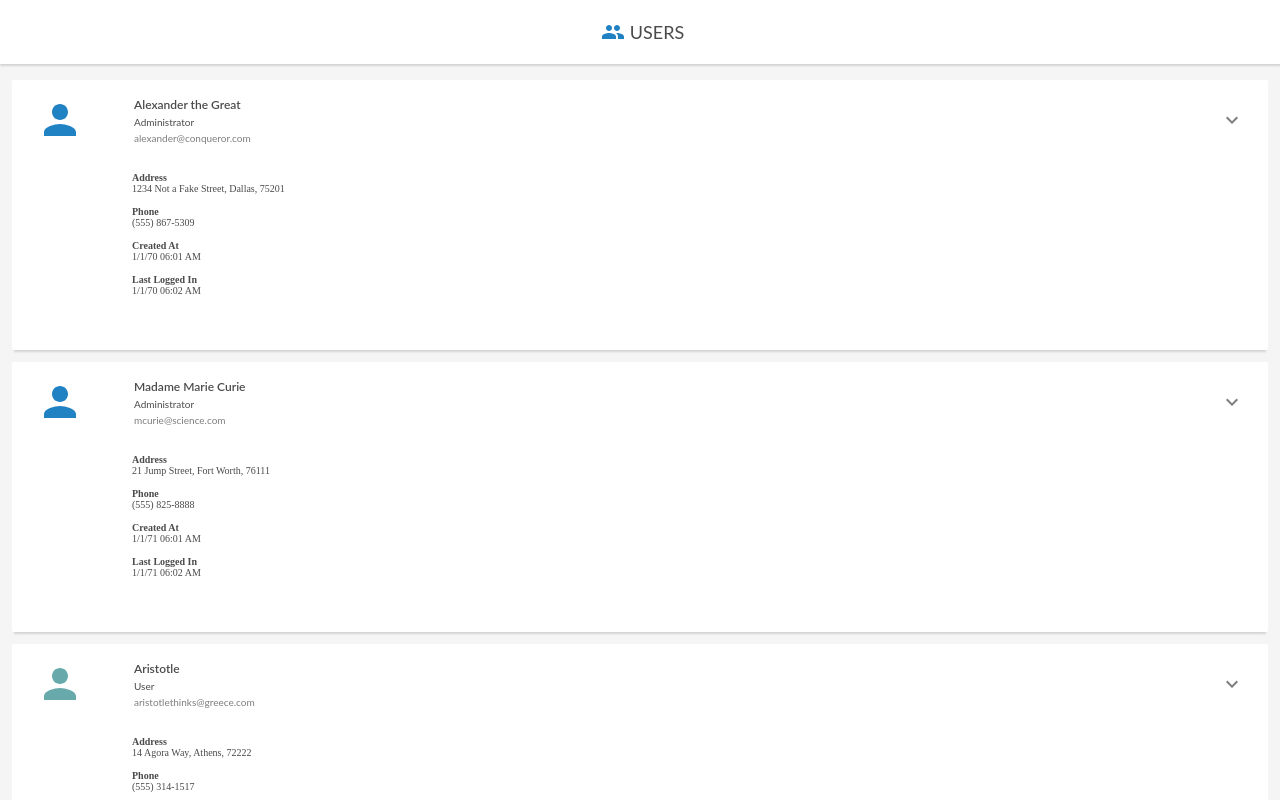
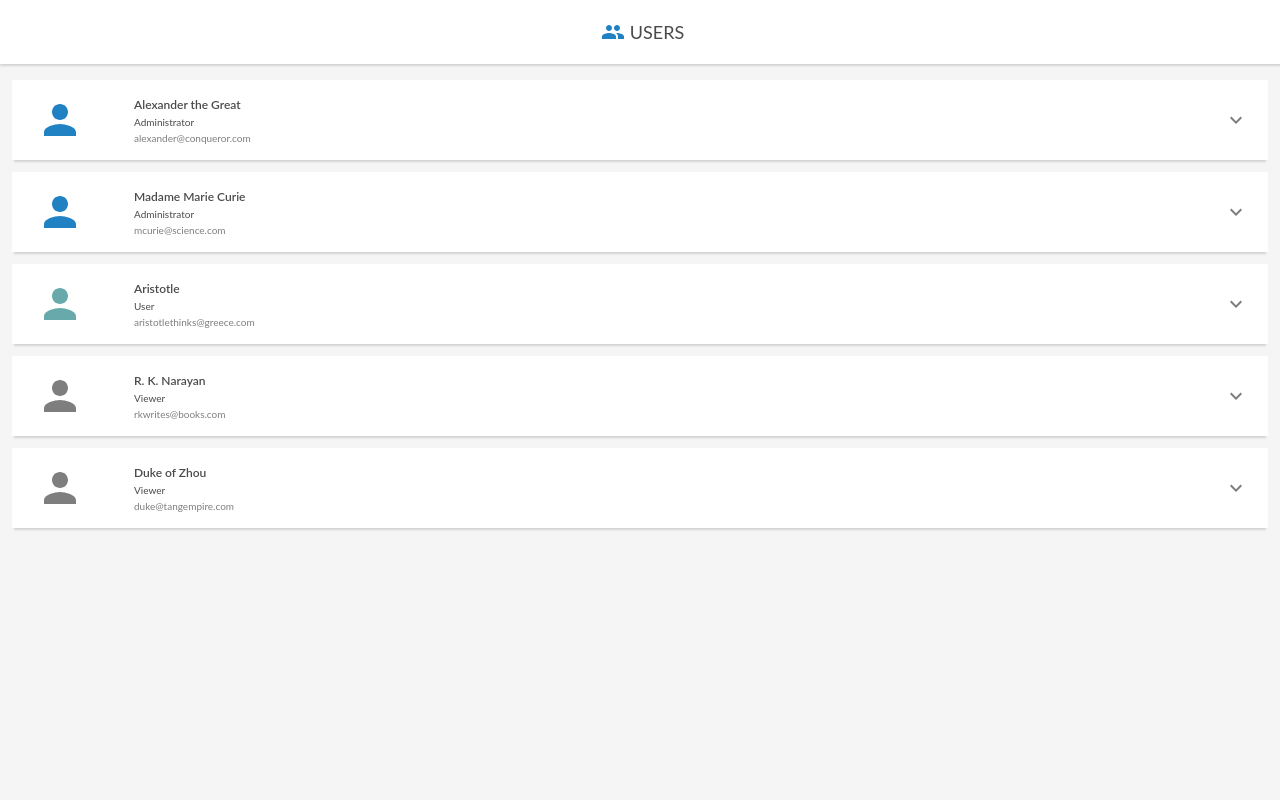
Before and after one commit to pmin825/veryable, a React (Create React App) app: page / in a window 1280 px wide. Shown: the top 800 px of the page. Built offline with nearby package versions, Linux system fonts and the light colour scheme.

Commit message:
add accordian func

```diff
--- a/src/components/UserIndex.jsx
+++ b/src/components/UserIndex.jsx
@@ -5,6 +5,7 @@ import "./UserIndex.css";
 
 const UserIndex = () => {
   const [users, setUsers] = useState([]);
+  const [active, setActive] = useState(false);
 
   useEffect(() => {
     fetchUsers();
@@ -21,15 +22,28 @@ const UserIndex = () => {
     setUsers(data);
   };
 
+  const toggleActive = (e) => {
+    e.preventDefault();
+    setActive((prev) => !prev);
+  };
+
   return (
     <div className="index-container">
       <div className="navbar">
         <div className="navbar-icon">
-          <img className="group-icon" src="./icons/group.svg" alt="group-icon" />
+          <img
+            className="group-icon"
+            src="./icons/group.svg"
+            alt="group-icon"
+          />
         </div>
         <p>USERS</p>
       </div>
-      <UserIndexItem users={users} />
+      <UserIndexItem
+        users={users}
+        toggleActive={toggleActive}
+        active={active}
+      />
     </div>
   );
 };
--- a/src/components/UserIndexItem.css
+++ b/src/components/UserIndexItem.css
@@ -2,6 +2,7 @@
   display: flex;
   flex-direction: column;
   margin-bottom: 12px;
+  position: relative;
 }
 
 .user-card {
@@ -17,6 +18,7 @@
   justify-content: space-between;
   align-items: center;
   cursor: pointer;
+  position: relative;
 }
 
 .user-info {
@@ -58,7 +60,11 @@
 }
 
 .expand {
-  margin-right: 24px;
+  /* margin-right: 24px; */
+  position: absolute;
+  top: 50%;
+  right: 20px;
+  transform: translateY(-50%);
 }
 
 .expand-details {
@@ -71,13 +77,25 @@
 }
 
 .user-content {
-  height: 190px;
+  /* height: 190px; */
   margin-left: 12px;
   margin-right: 12px;
   background-color: white;
   border-radius: 0px 0px 2px 2px;
   box-shadow: 0 4px 2px -2px lightgray;
   display: flex;
+  position: relative;
+  height: 0;
+  overflow: hidden;
+  transition: 0.5s;
+  /* overflow-y: auto; */
+}
+
+#active {
+  height: 190px;
+  overflow: hidden;
+  transition: 0.5s;
+  overflow-y: hidden;
 }
 
 .detail-header {
--- a/src/components/UserIndexItem.jsx
+++ b/src/components/UserIndexItem.jsx
@@ -2,7 +2,7 @@ import React from "react";
 
 import "./UserIndexItem.css";
 
-const UserIndexItem = ({ users }) => {
+const UserIndexItem = ({ users, toggleActive, active }) => {
   const generateTime = (timeInMS) => {
     let minutes = Math.floor((timeInMS / (1000 * 60)) % 60);
     let hours = Math.floor((timeInMS / (1000 * 60 * 60)) % 24) % 12;
@@ -27,8 +27,12 @@ const UserIndexItem = ({ users }) => {
     <div>
       {users.map((user) => {
         return (
-          <div className="user-index-container">
-            <button key={user.id} className="user-card">
+          <div key={user.id} className="user-index-container">
+            <button
+              onClick={(e) => toggleActive(e)}
+              key={user.id}
+              className="user-card"
+            >
               <div className="icon-details">
                 <svg
                   className="user-icon"
@@ -69,7 +73,7 @@ const UserIndexItem = ({ users }) => {
                 <path d="M16.59 8.59L12 13.17 7.41 8.59 6 10l6 6 6-6z" />
               </svg>
             </button>
-            <div className="user-content">
+            <div className="user-content" id={active ? "active" : null}>
               <div className="spacer-div"></div>
               <div className="expand-details">
                 <div>
```
